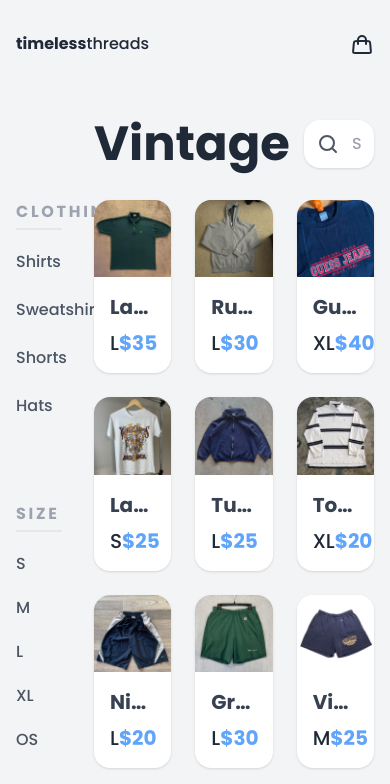
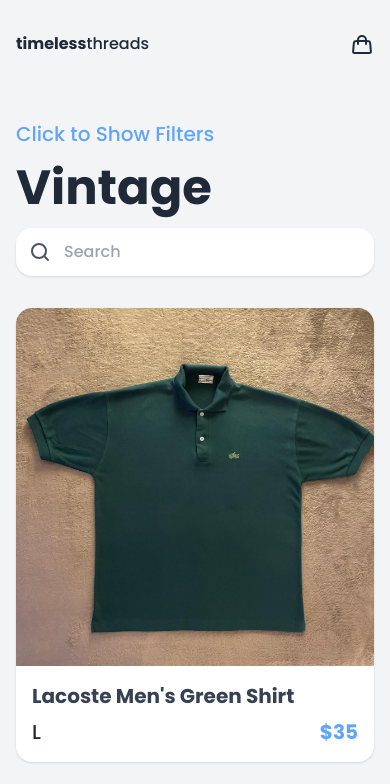
Before and after one commit to jaxonhill/minimalist-ecommerce-store, a Next.js app: page /products in a window 390 px wide. Shown: the top 784 px of the page. Built offline with nearby package versions, Linux system fonts and the light colour scheme.

Commit message:
Add responsive design for all products page

```diff
--- a/components/ClickableFiltersSection.js
+++ b/components/ClickableFiltersSection.js
@@ -3,10 +3,16 @@ import FilterButton from "./FilterButton"
 const CLOTHING_TYPES = ["Shirts", "Sweatshirts", "Shorts", "Hats"]
 const SIZES = ["S", "M", "L", "XL", "OS"]
 
-export default function ClickableFiltersSection({ sideFilters, setSideFilters }) {
+export default function ClickableFiltersSection({ sideFilters, setSideFilters, isShowingFilters, setIsShowingFilters }) {
+
+    const handleToggleFilters = () => {
+        setIsShowingFilters(!isShowingFilters);
+    }
+
     return (
-        <div className="flex flex-col gap-20 mt-20">
         <div>
+            <div className={`${isShowingFilters ? "flex" : "hidden"} flex-row gap-8 justify-between xl:flex xl:flex-col xl:gap-20 xl:mt-20`}>
+                <div className="w-full">
                     <div className="border-b-2 border-b-gray-200 pb-1">
                         <h2 className="font-bold text-gray-400 tracking-[0.17em]">CLOTHING</h2>
                     </div>
@@ -22,11 +28,11 @@ export default function ClickableFiltersSection({ sideFilters, setSideFilters })
                         })}
                     </div>
                 </div>
-            <div>
+                <div className="w-full">
                     <div className="border-b-2 border-b-gray-200 pb-1">
-                    <h2 className="font-bold text-gray-400 tracking-[0.17em]">SIZE</h2>
+                        <h2 className="text-end font-bold text-gray-400 tracking-[0.17em] xl:text-start">SIZE</h2>
                     </div>
-                <div className="flex flex-col pt-4 gap-3">
+                    <div className="flex flex-col items-end pt-4 gap-3 xl:items-start">
                         {SIZES.map((size, index) => {
                             return <FilterButton
                                 sideFilters={sideFilters}
@@ -39,5 +45,18 @@ export default function ClickableFiltersSection({ sideFilters, setSideFilters })
                     </div>
                 </div>
             </div>
+            {isShowingFilters
+                ? (
+                    <div className="flex w-full mt-4 pb-6 mb-8 border-b border-b-gray-200 justify-center text-xl text-blue-400 hover:cursor-pointer hover:underline xl:hidden">
+                        <button onClick={handleToggleFilters}>Hide Filters</button>
+                    </div>
+                )
+                : (
+                    <div className="flex w-full mb-4 text-xl text-blue-400 hover:cursor-pointer hover:underline sm:justify-end xl:hidden">
+                        <button onClick={handleToggleFilters}>Click to Show Filters</button>
+                    </div>
                 )
             }
+        </div>
+    )
+}
--- a/components/HeadingSection.js
+++ b/components/HeadingSection.js
@@ -2,7 +2,7 @@ import Searchbar from "./Searchbar"
 
 export default function HeadingSection({ searchText, setSearchText }) {
     return (
-        <header className="flex justify-between">
+        <header className="flex gap-4 flex-col justify-between sm:flex-row">
             <h1 className="text-5xl font-bold">Vintage</h1>
             <Searchbar searchText={searchText} setSearchText={setSearchText} />
         </header>
--- a/components/ProductSection.js
+++ b/components/ProductSection.js
@@ -20,7 +20,7 @@ export default function ProductSection({ products, searchText, sideFilters }) {
     // TODO: Add text that pops up if no products are displayed
 
     return (
-        <div className="w-full grid grid-cols-3 gap-6 mt-8">
+        <div className="w-full grid grid-cols-1 gap-6 mt-8 sm:grid-cols-2 md:grid-cols-3">
             {productsToDisplay.map(product => <ProductCard key={product.id} product={product} />)}
         </div>
     )
--- a/components/Searchbar.js
+++ b/components/Searchbar.js
@@ -1,6 +1,6 @@
 export default function Searchbar({ searchText, setSearchText }) {
     return (
-        <div className="p-3 flex items-center gap-3 bg-white rounded-2xl w-1/4 shadow">
+        <div className="p-3 flex items-center gap-3 bg-white rounded-2xl w-full shadow sm:w-1/2 xl:w-1/3">
             <label htmlFor="search">
                 <svg width="24" height="24" viewBox="0 0 24 24" fill="none" xmlns="http://www.w3.org/2000/svg">
                     <circle cx="11" cy="11" r="7" stroke="#4B5563" strokeWidth="2" />
--- a/pages/products/index.js
+++ b/pages/products/index.js
@@ -7,11 +7,12 @@ import { useState } from "react";
 export default function AllProductsPage({ products }) {
     const [searchText, setSearchText] = useState("");
     const [sideFilters, setSideFilters] = useState(null);
+    const [isShowingFilters, setIsShowingFilters] = useState(false);
 
     return (
-        <div className="grid grid-rows-2 grid-cols-5 gap-8">
-            <ClickableFiltersSection sideFilters={sideFilters} setSideFilters={setSideFilters} />
-            <div className="col-span-4">
+        <div className="xl:grid xl:grid-rows-2 xl:grid-cols-5 xl:gap-8">
+            <ClickableFiltersSection sideFilters={sideFilters} setSideFilters={setSideFilters} isShowingFilters={isShowingFilters} setIsShowingFilters={setIsShowingFilters} />
+            <div className="xl:col-span-4">
                 <HeadingSection searchText={searchText} setSearchText={setSearchText} />
                 <ProductSection products={products} searchText={searchText} sideFilters={sideFilters} />
             </div>
```
Lines whose indentation alone changed are shown as unchanged.
